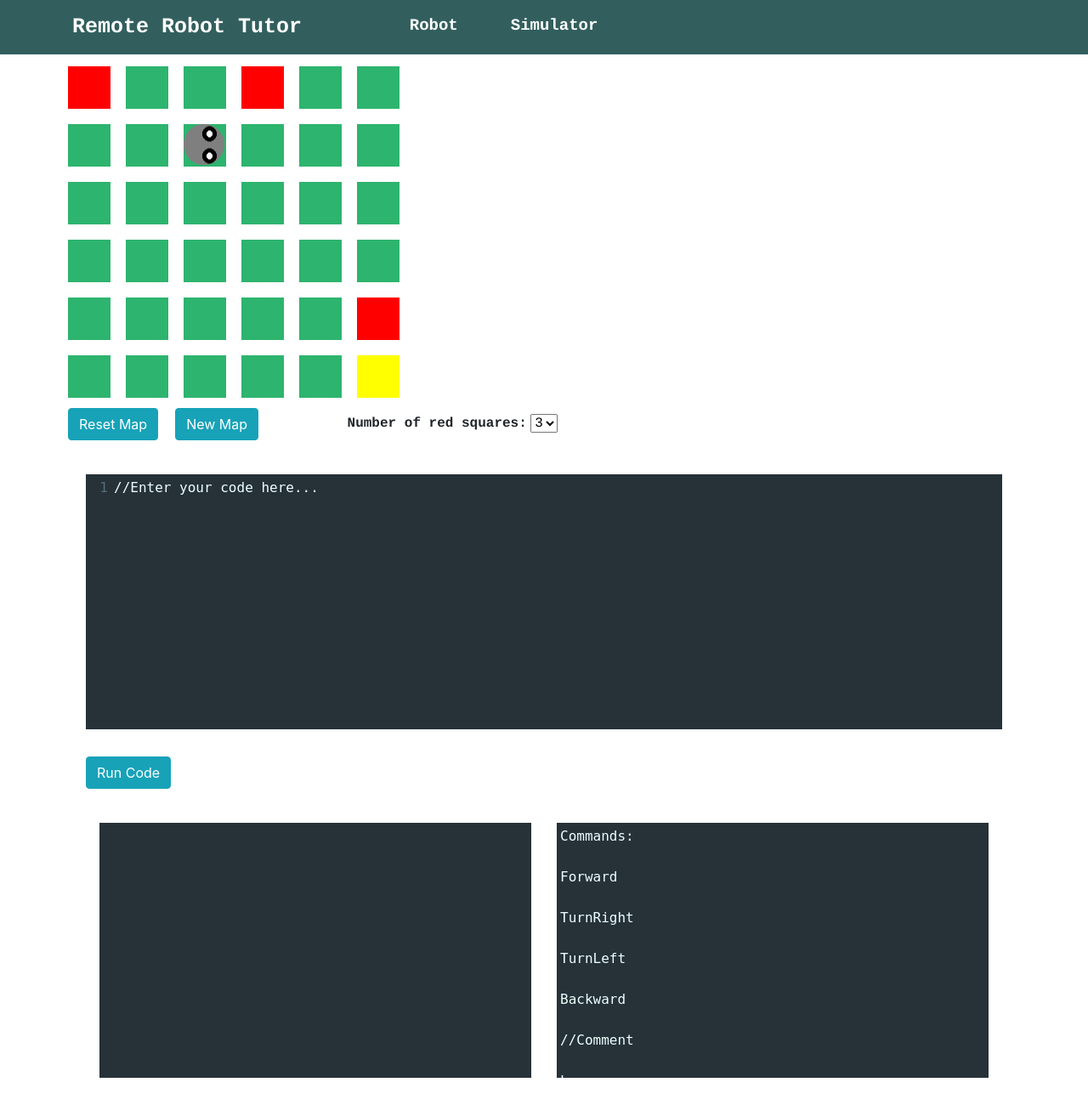
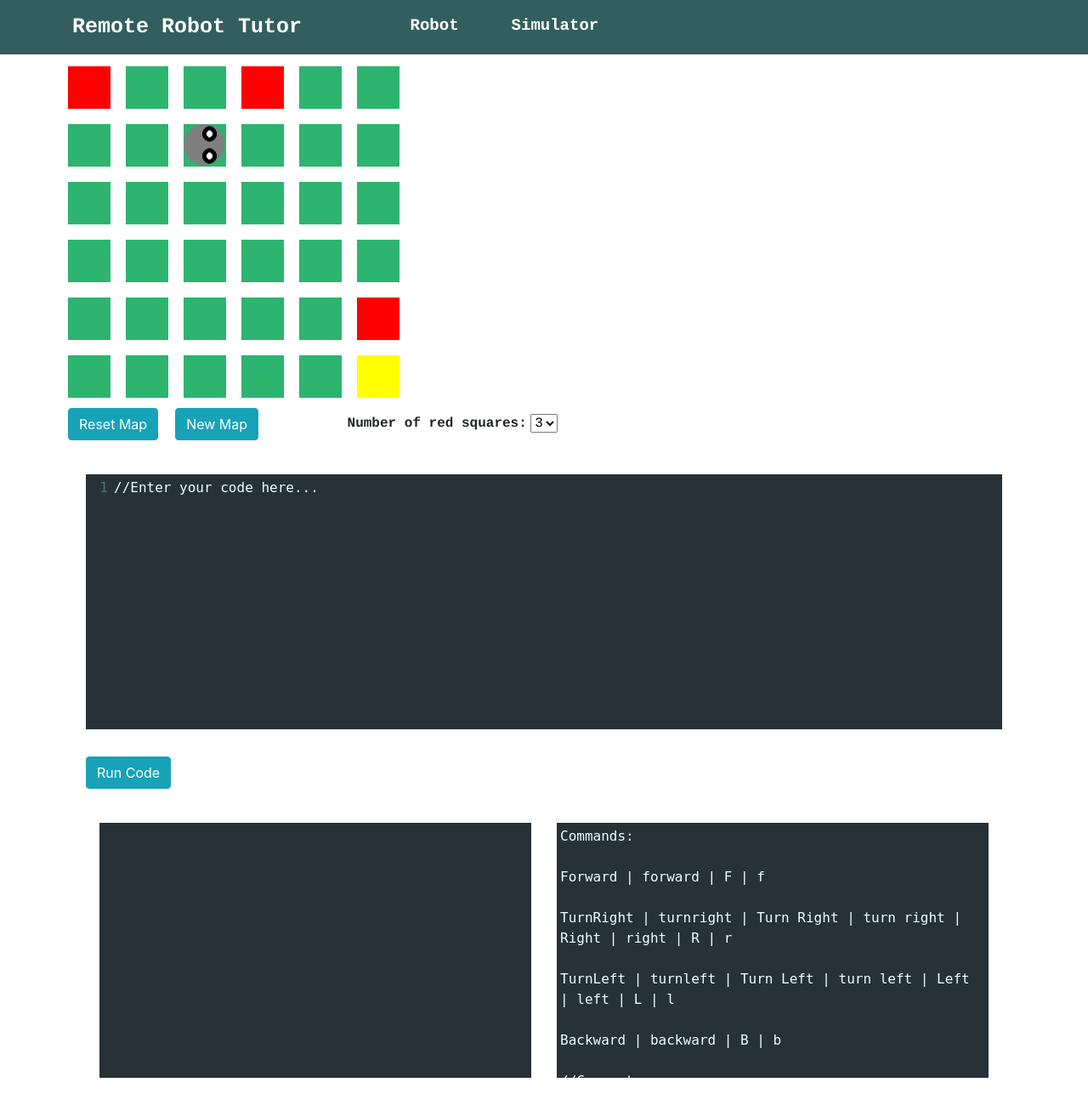
Before and after one commit to MihneaBoca/Remote-Robot-Tutor, a Django app: page /simulator/ in a window 1280 px wide. Shown: the whole page at 85% size. Run offline with Django 3.2, Linux system fonts and the light colour scheme; parts of the project's set-up code (start-up, migrations or seed data) failed here and were passed over; some libraries are stand-ins or nearby versions.

Commit message:
Added command variants

```diff
--- a/RemoteRobot/views.py
+++ b/RemoteRobot/views.py
@@ -40,27 +40,27 @@ def index(request):
         ;
 
         ForwardCommand:
-            'Forward' f=FLOAT
+            'Forward' f=FLOAT | 'forward' f=FLOAT | 'F' f=FLOAT | 'f' f=FLOAT
         ;
 
         BackwardCommand:
-            'Backward' b=FLOAT
+            'Backward' b=FLOAT | 'backward' b=FLOAT | 'B' b=FLOAT | 'b' b=FLOAT
         ;
 
         TurnRightCommand:
-            'TurnRight' r=FLOAT
+            'TurnRight' r=FLOAT |'turnright' r=FLOAT | 'Turn Right' r=FLOAT | 'turn right' r=FLOAT | 'Right' r=FLOAT | 'right' r=FLOAT | 'R' r=FLOAT | 'r' r=FLOAT
         ;
 
         TurnLeftCommand:
-            'TurnLeft' l=FLOAT
+            'TurnLeft' l=FLOAT |'turnleft' l=FLOAT | 'Turn Left' l=FLOAT | 'turn left' l=FLOAT | 'Left' l=FLOAT | 'left' l=FLOAT | 'L' l=FLOAT | 'l' l=FLOAT
         ;
 
         RepeatCommand:
-            'Repeat' w=INT
+            'Repeat' w=INT | 'repeat' w=INT | 'W' w=INT | 'w' w=INT
         ;
 
         EndRepeatCommand:
-            'End' e=STRING?
+            'End' e=STRING? | 'end' e=STRING? | 'E' e=STRING? | 'e' e=STRING?
         ;
         Comment:
             /\/\/.*$/
@@ -398,27 +398,27 @@ def simulator(request):
         ;
 
         ForwardCommand:
-            'Forward' f=STRING?
+            'Forward' f=STRING? | 'forward' f=STRING? | 'F' f=STRING? | 'f' f=STRING?
         ;
 
         BackwardCommand:
-            'Backward' b=STRING?
+            'Backward' b=STRING? | 'backward' b=STRING? | 'B' b=STRING? | 'b' b=STRING?
         ;
 
         TurnRightCommand:
-            'TurnRight' r=STRING?
+            'TurnRight' r=STRING? |'turnright' r=STRING? | 'Turn Right' r=STRING? | 'turn right' r=STRING? | 'Right' r=STRING? | 'right' r=STRING? | 'R' r=STRING? | 'r' r=STRING?
         ;
 
         TurnLeftCommand:
-            'TurnLeft' l=STRING?
+            'TurnLeft' l=STRING? |'turnleft' l=STRING? | 'Turn Left' l=STRING? | 'turn left' l=STRING? | 'Left' l=STRING? | 'left' l=STRING? | 'L' l=STRING? | 'l' l=STRING?
         ;
 
         RepeatCommand:
-            'Repeat' w=INT
+            'Repeat' w=INT | 'repeat' w=INT | 'W' w=INT | 'w' w=INT
         ;
 
         EndRepeatCommand:
-            'End' e=STRING?
+            'End' e=STRING? | 'end' e=STRING? | 'E' e=STRING? | 'e' e=STRING?
         ;
 
         Comment:
--- a/templates/simulator.html
+++ b/templates/simulator.html
@@ -18,7 +18,7 @@
                     <a class="navbar-brand"  href="" style="font-family:courier; font-size: 25px; text-align: center; color: #ffffff"><strong>Remote Robot Tutor</strong></a>
                 </div>
                 <div class="col-md-auto">
-                    <a class="nav-item nav-link" href="{% url 'index' %}" style="color: white; font-family:courier;font-size: 19px;text-align: center;"><strong>Robot</strong></a>
+                    <a class="nav-item nav-link" href="{% url 'index' %}" style="color: white; font-family:courier;font-size: 19px;text-align: center;margin-left: 1px;"><strong>Robot</strong></a>
                 </div>
                 <div class="col col-lg-2">
                     <a class="nav-item nav-link" href="{% url 'simulator' %}" style="color: white; font-family:courier;font-size: 19px;text-align: center;"><strong>Simulator</strong></a>
@@ -101,21 +101,21 @@
                 <div class="col">
             <textarea id="instructions" name="instructions" disabled>Commands:
 
-Forward
+Forward | forward | F | f
 
-TurnRight
+TurnRight | turnright | Turn Right | turn right | Right | right | R | r
 
-TurnLeft
+TurnLeft | turnleft | Turn Left | turn left | Left | left | L | l
 
-Backward
+Backward | backward | B | b
 
 //Comment
 
 Loop:
 
-Repeat (number)
+Repeat (number) | repeat (number) | W (number) | w (number)
 //Command
-End
+End | end | E | e
 
 Example:
 
```
Also changed, not shown: templates/index.html (+6 -6 lines).
